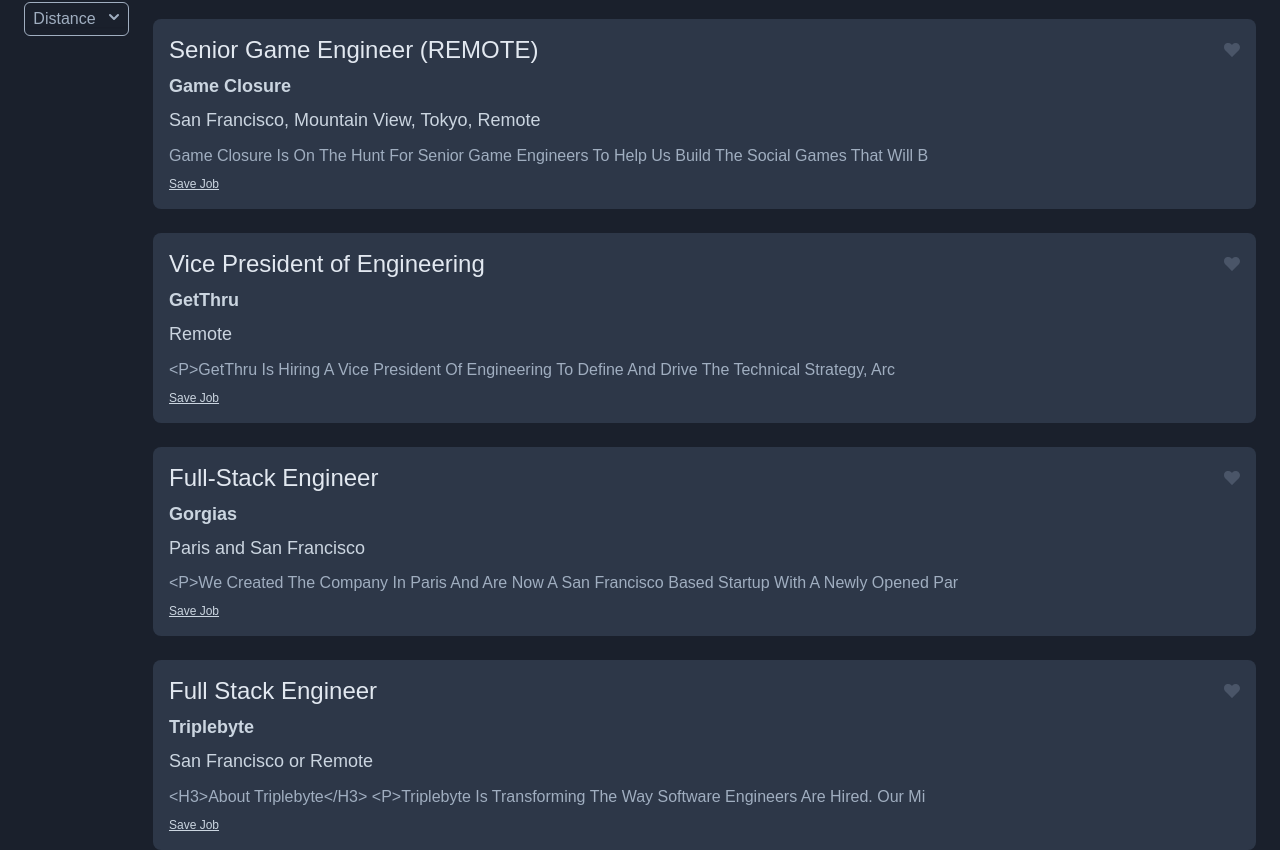
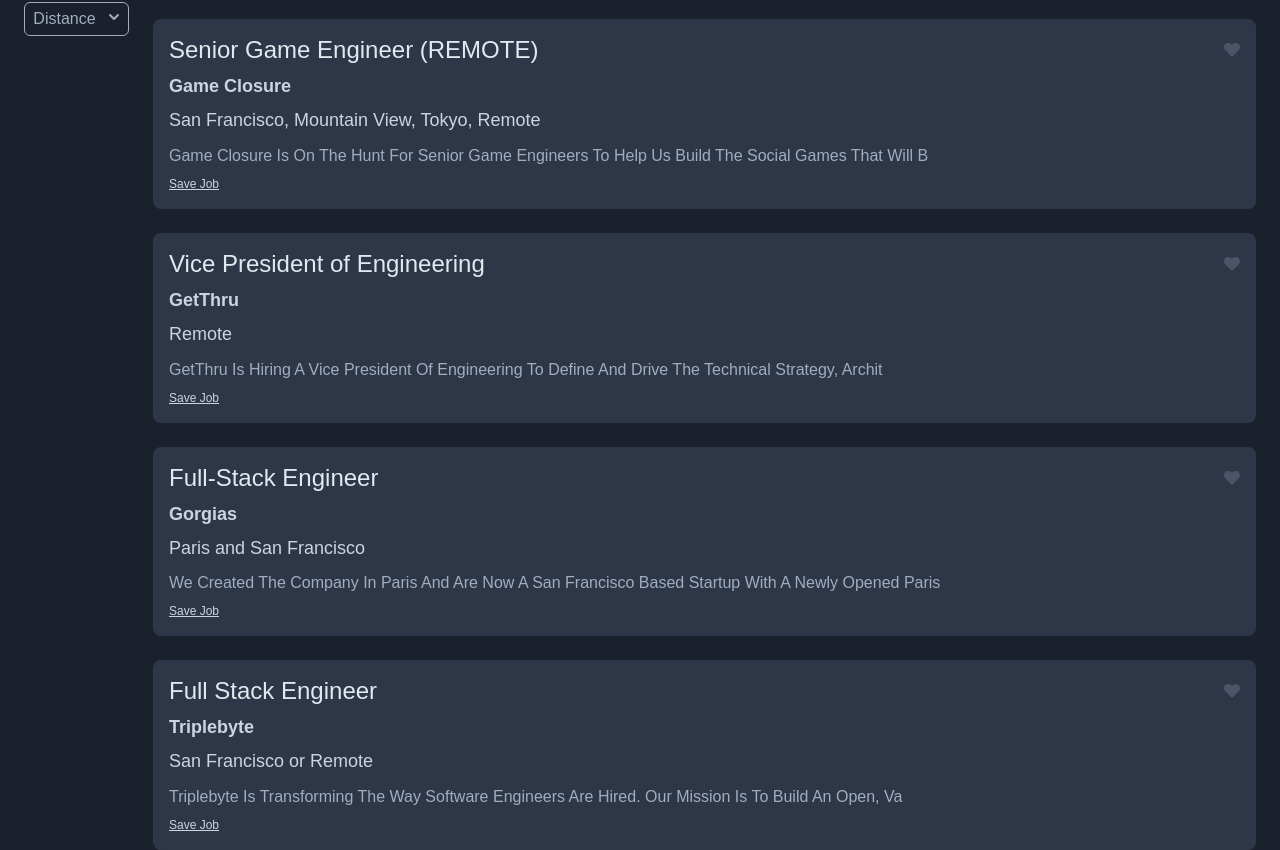
Before and after one commit to noelsner/job-a-lytics, a React app: page /#/job/0111dd85-71cd-45e3-972c-023b152005d6 in a window 1280 px wide. Shown: the part 254-1104 px from the top of the page. Built offline with nearby package versions, Linux system fonts and the light colour scheme; no server answers.

Commit message:
changed route like prof showed us, details page logs params

```diff
--- a/src/App.js
+++ b/src/App.js
@@ -22,7 +22,7 @@
   const [auth, setAuth] = useState({});
   const [jobs, setJobs] = useState(seedJobData);
   const [savedJobs, setSavedJobs] = useState([]);
-  const [userFavorites, setUserFavorites] = useState([]);
+  const [favorites, setFavorites] = useState([]);
 
   const login = async (credentials) => {
     const token = (await axios.post('/api/auth', credentials)).data.token;
@@ -98,7 +98,7 @@
         const token = window.localStorage.getItem('token');
         axios.get('/api/favorites', headers())
           .then((response) => {
-            setSavedJobs(response.data);
+            setFavorites(response.data);
           });
       }
     },
@@ -115,21 +115,19 @@
     <div>
       <Navbar logout={logout} auth={auth} />
 
-      <Route exact path='/'>
+      <Route exact path='/' >
         <Jobs jobs={jobs} setJobs = {setJobs} savedJobs={savedJobs}  />
       </Route>
 
       <Route exact path='/jobs/saved'>
-        <SavedJobs auth={auth} savedJobs={savedJobs} />
+        <SavedJobs auth={auth} savedJobs={savedJobs} favorites={favorites} />
       </Route>
 
       <Route path='/account'>
         <Account login={login} createAccount={createAccount} />
       </Route>
 
-       <Route path='/job/:id' >
-         <Details job={jobs} />
-       </Route>
+      <Route path='/job/:id' render={(params) => <Details {...params} jobs={jobs} />} />
     </div>
   );
 }
--- a/src/jobs/Details.js
+++ b/src/jobs/Details.js
@@ -1,11 +1,8 @@
 import React, { useState } from 'react';
-import { useParams } from 'react-router-dom';
 
-const Details = (jobs = {jobs}) => {
+const Details = ({match, jobs}) => {
 
-  let { id } = useParams()
-  console.log('params :', id);
-  console.log('jobs :', jobs);
+  console.log('match :', match);
 
   const [jobPost, setJobPost] = useState({
     id: "e9e632a7-c756-40c9-b1ca-c3eb5c7f9ce3",
--- a/src/seedJobData.js
+++ b/src/seedJobData.js
@@ -17,7 +17,7 @@
     type: "Full Time",
     location: "Remote",
     postedDate: "Tue Mar 31 19:05:41 UTC 2020",
-    description: "<p>GetThru is hiring a Vice President of Engineering to define and drive the technical strategy, architectural vision, and development methodology for our software-as-a-service products.\nThe VP of Engineering will instill the structure and processes necessary to build high quality software while maintaining the flexibility needed for a rapidly growing, entrepreneurial enterprise.",
+    description: "GetThru is hiring a Vice President of Engineering to define and drive the technical strategy, architectural vision, and development methodology for our software-as-a-service products. The VP of Engineering will instill the structure and processes necessary to build high quality software while maintaining the flexibility needed for a rapidly growing, entrepreneurial enterprise.",
     companyURL: "http://www.getthru.io",
     listingURL: "https://jobs.github.com/positions/0b183e14-9064-44cb-afa1-52585b124ed2",
   },
@@ -28,7 +28,7 @@
     type: "Full Time",
     location: "Paris and San Francisco",
     postedDate: "Thu Mar 19 17:57:51 UTC 2020",
-    description: "<p>We created the company in Paris and are now a San Francisco based startup with a newly opened Paris office. We're making a SaaS helpdesk that automates a big part of the repetitive customer support tasks. We're close to 2000+ paying companies using our product and growing fast.",
+    description: "We created the company in Paris and are now a San Francisco based startup with a newly opened Paris office. We're making a SaaS helpdesk that automates a big part of the repetitive customer support tasks. We're close to 2000+ paying companies using our product and growing fast.",
     companyURL: "https://www.gorgias.com/",
     listingURL: "https://jobs.github.com/positions/051f00e9-068c-47b8-a85a-674a626eff17",
   },
@@ -39,7 +39,7 @@
   type: "Full Time",
   location: "San Francisco or Remote",
   postedDate: "Wed Mar 18 23:23:32 UTC 2020",
-  description: "<h3>About Triplebyte</h3>\n<p>Triplebyte is transforming the way software engineers are hired. Our mission is to build an open, valuable and skills-based credential for all engineers. This is important because millions of people have skills (and deserve good jobs), but don’t fit the profile that recruiters seek. Another way of saying this is that talent is uniformly distributed, but opportunity is not. Our goal is to broaden the distribution of opportunity.",
+  description: "Triplebyte is transforming the way software engineers are hired. Our mission is to build an open, valuable and skills-based credential for all engineers. This is important because millions of people have skills (and deserve good jobs), but don’t fit the profile that recruiters seek. Another way of saying this is that talent is uniformly distributed, but opportunity is not. Our goal is to broaden the distribution of opportunity.",
   companyURL: "http://www.triplebyte.com",
   listingURL: "https://jobs.github.com/positions/0111dd85-71cd-45e3-972c-023b152005d6",
   },
```
